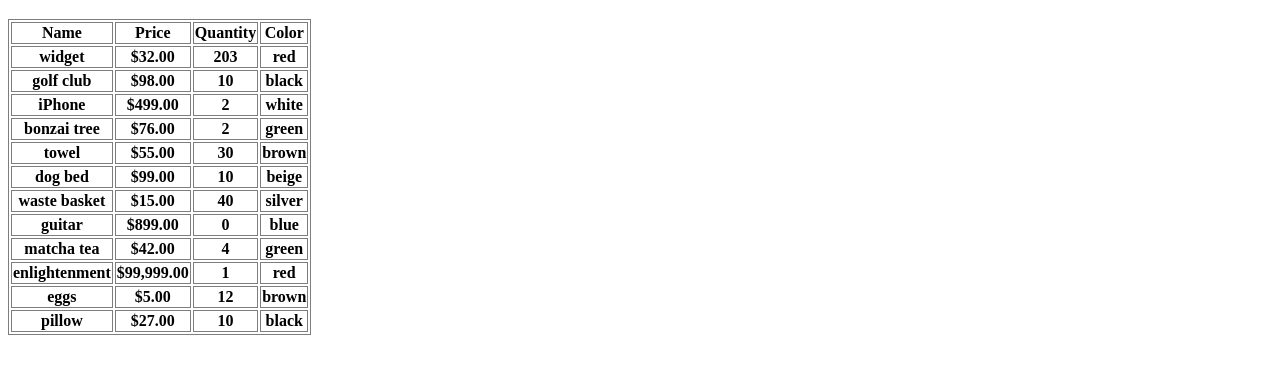
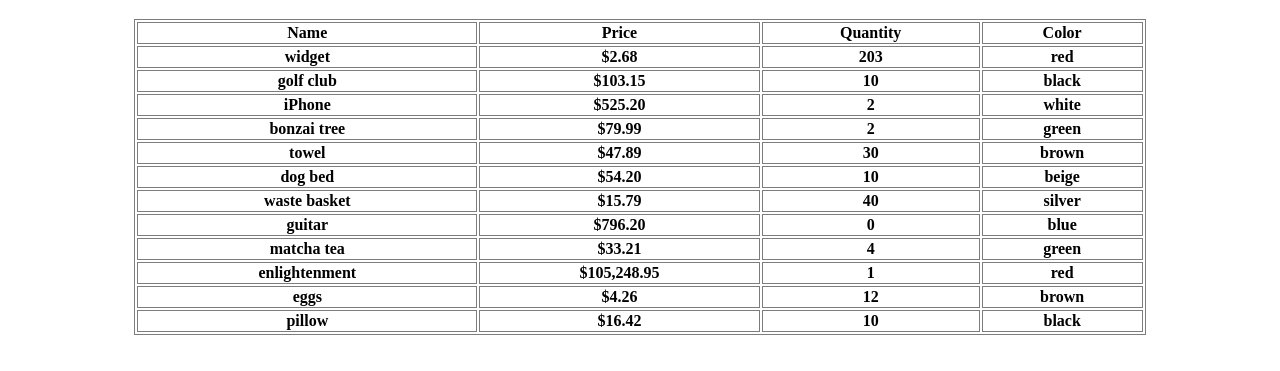
Before and after one commit to sethgabrielbrady/shopular, a plain HTML site: page src/index.html in a window 1280 px wide. Shown: the part 61-432 px from the top of the page. Drawn offline with nearby package versions, Linux system fonts and the light colour scheme.

Commit message:
Price adjusted for taxes

```diff
--- a/src/index.html
+++ b/src/index.html
@@ -21,7 +21,7 @@
           </tr>
           <tr ng-repeat='inventory in shopCtrl.inventory'>
               <th>{{inventory.name}}</th>
-              <th>{{inventory.price | currency:"$": 2}}</th>
+              <th>{{ (shopCtrl.taxes* inventory.price) +(inventory.price - inventory.discount)  | currency:"$": 2}}</th>
               <th>{{inventory.quantity}}</th>
               <th>{{inventory.color}}</th>
           </tr>
--- a/src/js/shop.controller.js
+++ b/src/js/shop.controller.js
@@ -4,8 +4,11 @@
 angular.module('shopular')
   .controller('ShopController', ShopController);
 
+
+
  // this.priceAdj = 0;
   function ShopController(){
+
       //TODO
       //populate the table from the contrller
       this.inventory = [
@@ -24,8 +27,15 @@ angular.module('shopular')
 ];
 
 
+this.taxes = 0.0525;
+
+
+
 
   }//belongs to ShopController
+
+
+
 
 }());
 
--- a/src/style.css
+++ b/src/style.css
@@ -3,7 +3,8 @@ header h1 {
 }
 
 table{
-  width: auto;
+  margin:0 auto;
+  width: 80%;
   border: 1px solid rgb(125, 125, 125);
 }
 thead{
```
